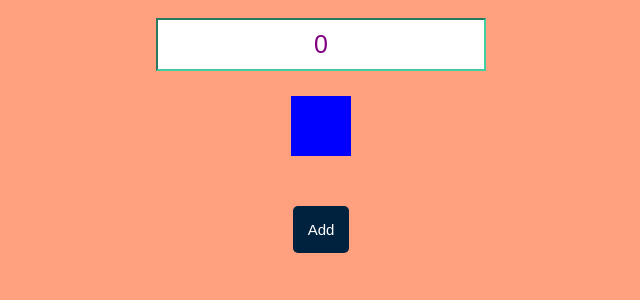
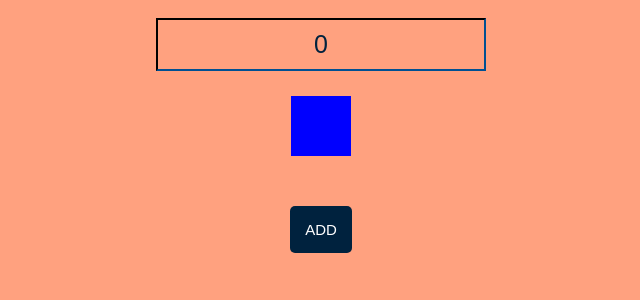
Before and after one commit to coreyarch1234/redux-challenges, a React (Create React App) app: page / in a window 1280 px wide. Shown: the top 300 px of the page, without its empty margins (319-959 px from the left). Built offline with nearby package versions, Linux system fonts and the light colour scheme.

Commit message:
added pause and play

```diff
--- a/src/components/counter-list.js
+++ b/src/components/counter-list.js
@@ -7,47 +7,34 @@ import Counter from './counter.js';
 
 class CounterList extends Component {
 
-
-
-    textHide(){
-        console.log('The name is: ');
-        if (this.textInput !== undefined){
-            console.log(this.textInput.value);
-            this.textInput.style.display = 'none';
-        }
-
-    }
-
     makeList() {
         return this.props.counterKey.map((counter, index) => {
             return (
                 <div key={index}>
                     <input
                       type="text"
-                      placeholder="Name"
+                      placeholder= {this.textInput === undefined || this.textInput.value.length == 0 ? 'Change My Name' : this.textInput.value}
                       style={styles.textInput}
                       ref={(input) => { this.textInput = input; }} />
 
-
-                      <button style = {styles.saveButton} onClick={() => {
-                        this.textHide();
-                      }}>Save</button>
+                      <input
+                        type="button"
+                        value="Done"
+                        style={styles.saveButton}
+                        onClick={this.done}
+                      />
 
 
                     <Counter
                         key={index}
                         index={index}
                         count = {counter.count}
-                        name={this.textInput === undefined ? 'undefined' : this.textInput.value}
                         increment = {(index) => {this.props.incrementCounter(index)}}
                         onUp ={() =>{
                             this.props.incrementCounter(index);
                         }}
                         onDown ={() =>{
                             this.props.decrementCounter(index);
-                        }}
-                        onStart ={() =>{
-                            this.incrementTimer(index);
                         }}
                         onReset ={() =>{
                             this.props.resetCounter(index);
@@ -67,7 +54,7 @@ class CounterList extends Component {
           <div>
               <button style={styles.button} onClick={(e) => {
                   this.props.newCounter();
-              }}>Add</button>
+              }}>ADD</button>
               {this.makeList()}
           </div>
         );
@@ -81,7 +68,6 @@ const styles = {
         color: 'white',
         border: 'none',
         padding: 15,
-        top: 10,
         fontSize: 15,
         marginBottom: 100
 
@@ -89,23 +75,26 @@ const styles = {
     saveButton: {
         backgroundColor: '#00223e',
         borderRadius: 5,
-        color: 'white',
+        color: '#FFA17F',
         border: 'none',
-        padding: 15,
-        top: 10,
-        fontSize: 25
+        padding: 12,
+        top: 5,
+        fontSize: 12
 
     },
     textInput: {
-        paddingTop: 5,
+        paddingTop: 20,
         paddingBottom: 5,
         marginRight: 5,
-        fontSize: 25,
+        fontSize: 22,
         fontWeight: '600',
         color: 'purple',
         textAlign: 'center',
-        backgroundColor: '#transparent',
-        borderColor: '#43cea2',
+        backgroundColor: '#FFA17F',
+        border: 'none',
+        outlineStyle: 'none',
+        boxShadow: 'none',
+        textShadowColor: 'rgba(0, 0, 0, 0)',
     }
 }
 
--- a/src/components/counter.js
+++ b/src/components/counter.js
@@ -4,17 +4,39 @@ import React, { Component } from 'react';
 // <AnimatedBox />
 class Counter extends Component {
     constructor(props) {
-        super(props)
+        super(props);
 
-        this.timerId = null
+        this.state = {
+            isRunning: true
+        }
+
+        this.timerId = null;
     }
 
     componentWillMount() {
-        this.startTimer(this.props.index)
+        this.startTimer(this.props.index);
     }
 
     componentWillUnmount() {
         clearInterval(this.timerId)
+    }
+
+    pauseOrPlay(){
+        if (this.state.isRunning == true){
+            return (
+                <button style = {styles.button} onClick={() => {
+                  clearInterval(this.timerId);
+                  this.setState({isRunning: false});
+              }}>PAUSE</button>
+            )
+        }else{
+            return (
+                <button style = {styles.button} onClick={() => {
+                    this.startTimer(this.props.index);
+                    this.setState({isRunning: true});
+              }}>PLAY</button>
+            )
+        }
     }
 
 
@@ -27,18 +49,19 @@ class Counter extends Component {
 
     render() {
         return (
-          <div>
+          <div style={{padding: 10}}>
 
-            <h1>{this.props.name}</h1>
             <h1>{this.props.count}</h1>
+
+            {this.pauseOrPlay()}
 
             <button style = {styles.button} onClick={() => {
               this.props.onReset();
-            }}>Reset</button>
+            }}>RESET</button>
 
             <button style = {styles.button} onClick={() => {
               this.props.onDelete();
-            }}>Delete</button>
+            }}>DELETE</button>
 
 
           </div>
@@ -56,9 +79,10 @@ const styles = {
         borderRadius: 8,
         color: 'white',
         border: 'none',
-        padding: 15,
+        padding: 10,
         marginRight: 10,
-        fontSize: 18
+        fontSize: 12,
+        top: 15
     }
 }
 
--- a/src/components/total.js
+++ b/src/components/total.js
@@ -93,10 +93,10 @@ const styles = {
         paddingBottom: 10,
         fontSize: 25,
         fontWeight: '300',
-        color: 'purple',
+        color: '#00223e',
         textAlign: 'center',
-        backgroundColor: '#transparent',
-        borderColor: '#43cea2'
+        backgroundColor: '#FFA17F',
+        borderColor: '#00223e'
     }
 }
 
```
